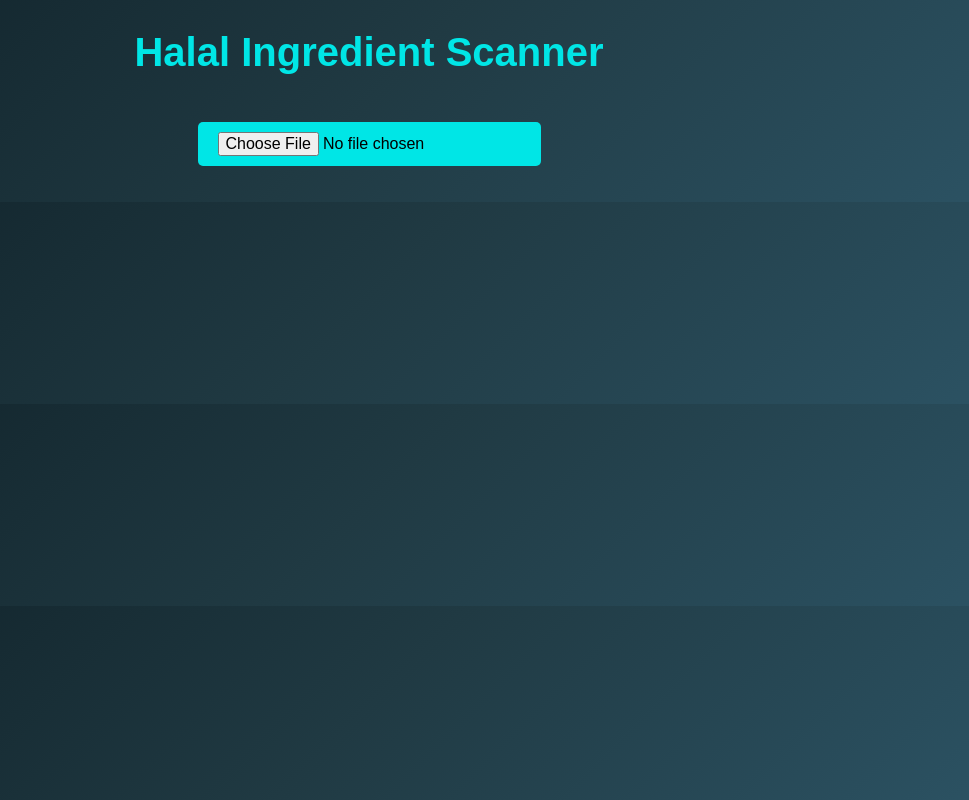
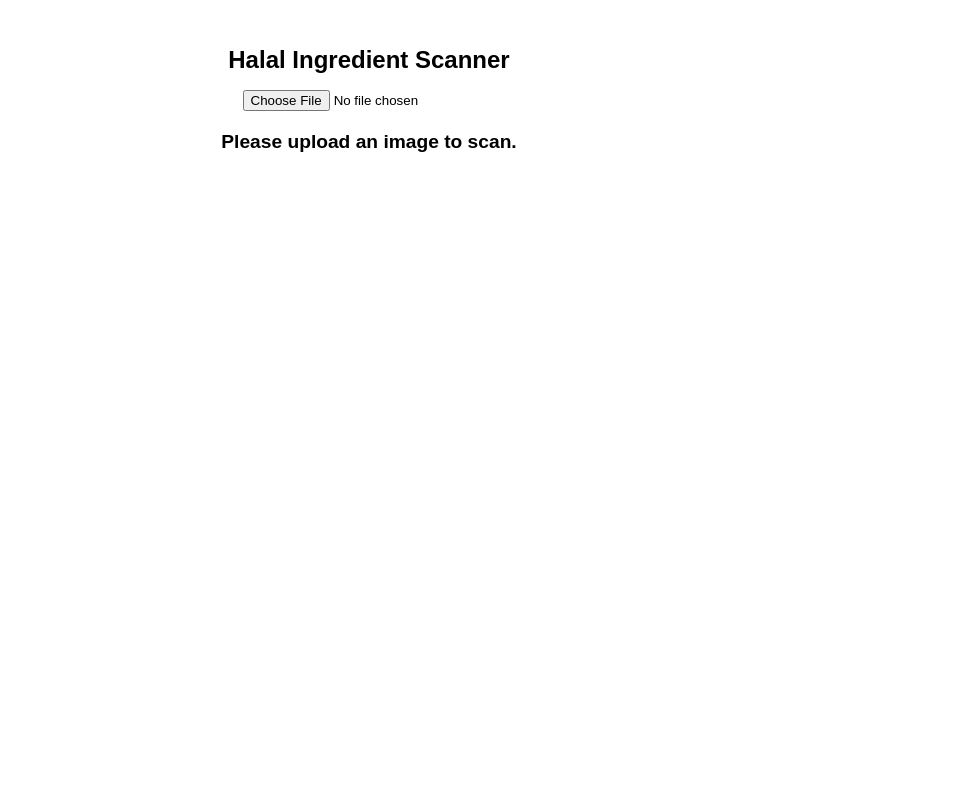
Before and after one commit to SaifulBadhon/haram-scaner, a plain HTML site: page index.html in a window 1280 px wide. Shown: the whole page, without its empty margins (271-1240 px from the left). Drawn offline with Linux system fonts and the light colour scheme.

Commit message:
Update index.html

```diff
--- a/index.html
+++ b/index.html
@@ -2,14 +2,36 @@
 <html lang="en">
 <head>
   <meta charset="UTF-8">
-  <title>HalalCheck Web</title>
-  <link rel="stylesheet" href="style.css">
+  <title>Halal Ingredient Scanner</title>
+  <style>
+    body {
+      font-family: sans-serif;
+      text-align: center;
+      margin: 20px;
+      padding: 10px;
+    }
+    h1 {
+      font-size: 1.5em;
+    }
+    #result {
+      margin-top: 20px;
+      font-size: 1.2em;
+      font-weight: bold;
+    }
+    canvas {
+      max-width: 100%;
+      height: auto;
+      border: 1px solid #ccc;
+      display: none;
+      margin: 20px auto;
+    }
+  </style>
 </head>
 <body>
   <h1>Halal Ingredient Scanner</h1>
   <input type="file" id="imageInput" accept="image/*" capture="environment">
-  <p id="result"></p>
-  <canvas id="canvas" style="max-width: 100%; height: auto; display: none; border: 1px solid #ccc; margin: 20px auto;"></canvas>
+  <p id="result">Please upload an image to scan.</p>
+  <canvas id="canvas"></canvas>
 
   <script src="https://cdn.jsdelivr.net/npm/tesseract.js@2.1.5/dist/tesseract.min.js"></script>
   <script src="script.js"></script>
```
